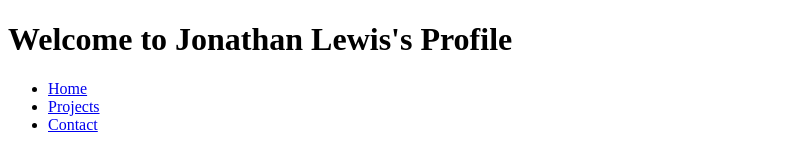
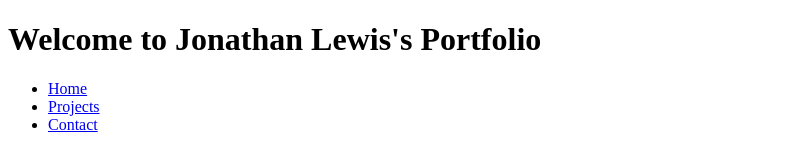
Before and after one commit to JonathanLewis1/lab1, a plain HTML site: page 2660425-lab2.html in a window 1280 px wide. Shown: the top 157 px of the page, without its empty margins (0-806 px from the left). Drawn offline with Linux system fonts and the light colour scheme.

Commit message:
final lab2

```diff
--- a/2660425-lab2.html
+++ b/2660425-lab2.html
@@ -7,7 +7,7 @@
 </head>
 <body>
     <header>
-        <h1>Welcome to Jonathan Lewis's Profile</h1>
+        <h1>Welcome to Jonathan Lewis's Portfolio</h1>
     </header>
 
     <nav>
```
